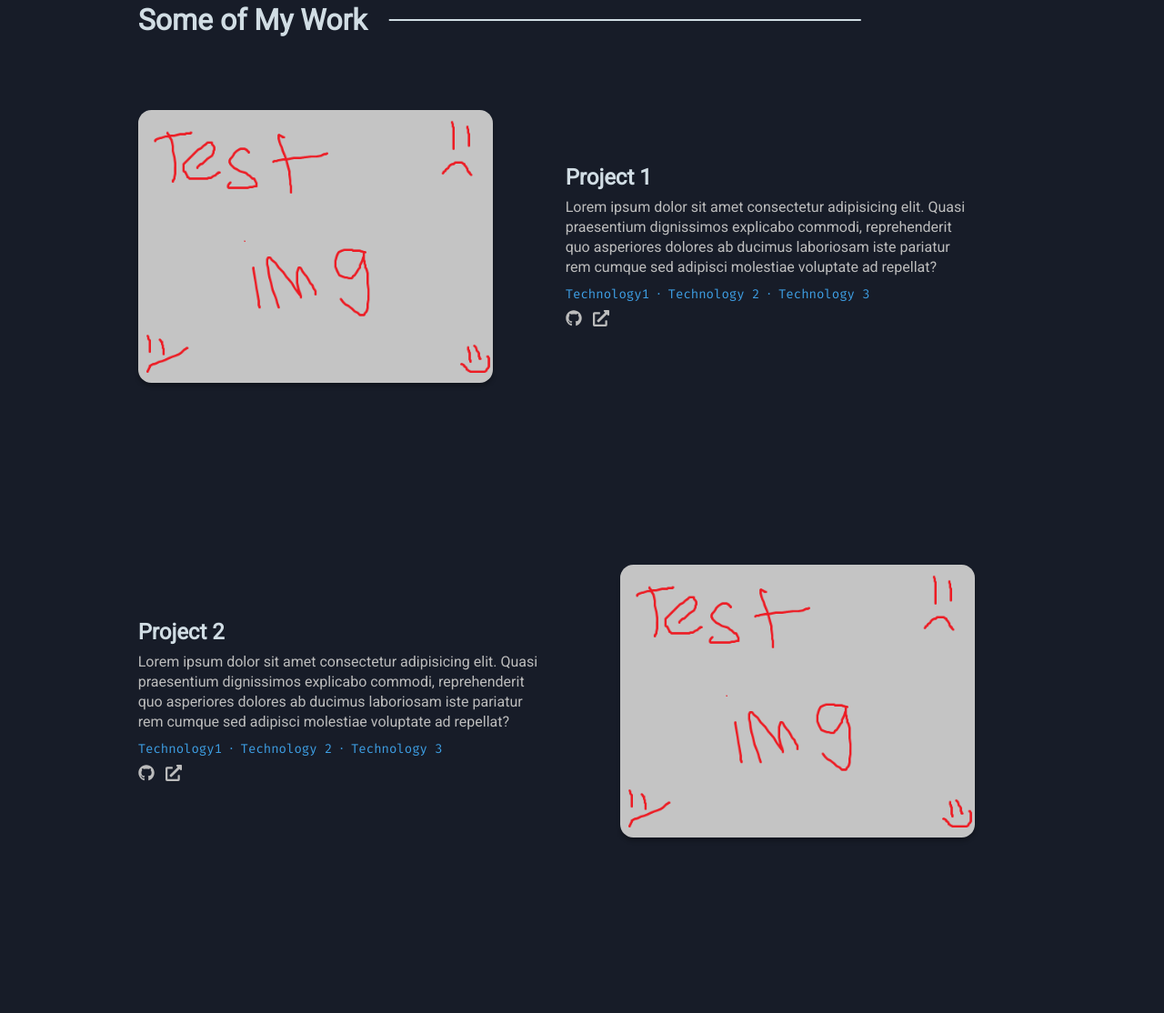
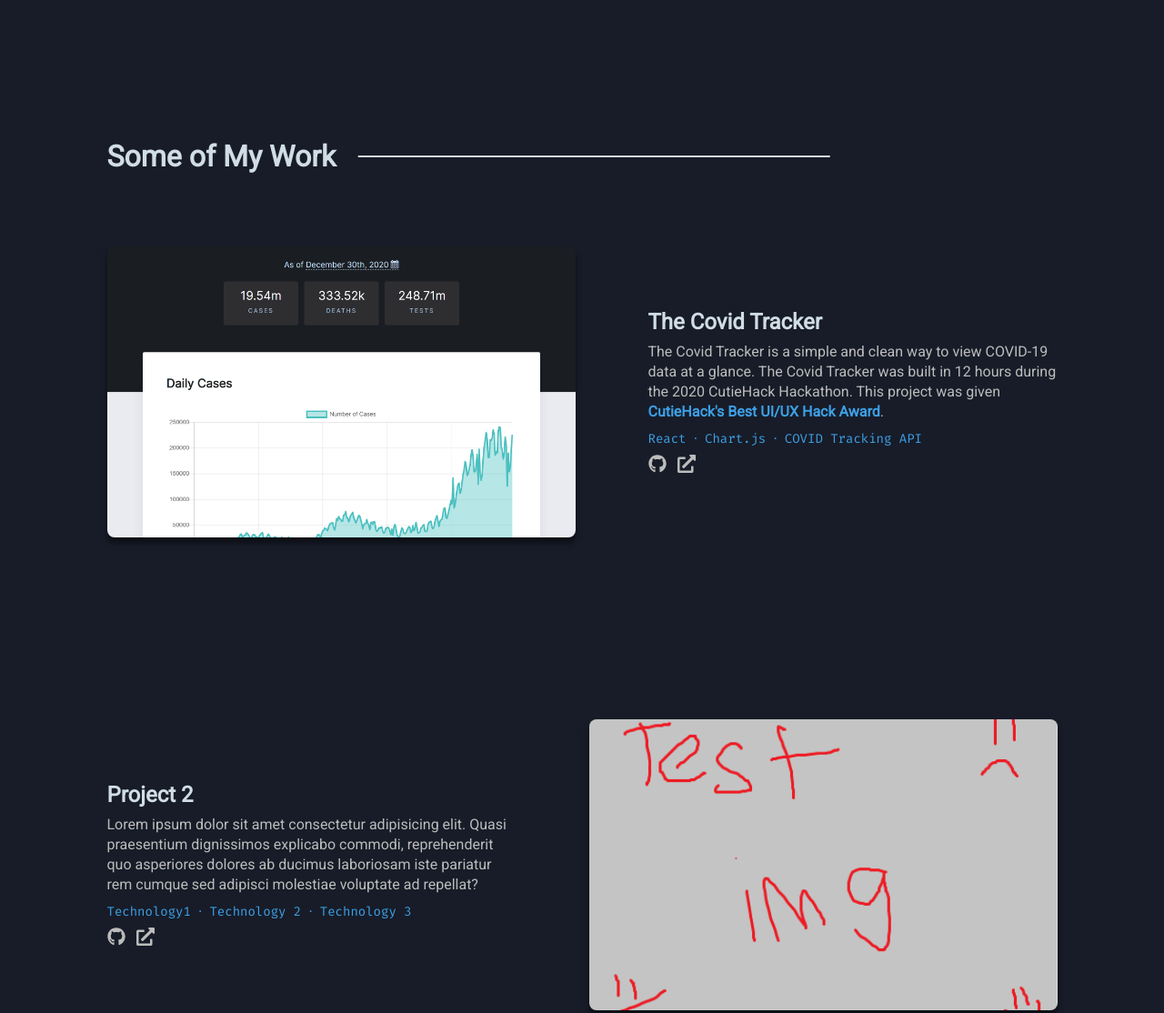
Before and after one commit to sjaga003/react-portfolio, a Gatsby site: page / in a window 1280 px wide. Shown: the part 737-1851 px from the top of the page at 91% size. Built offline with nearby package versions, Linux system fonts and the light colour scheme; Gatsby itself is replaced by a stand-in of ours.

Commit message:
First content pass

```diff
--- a/src/components/GlobalStyles.js
+++ b/src/components/GlobalStyles.js
@@ -13,7 +13,7 @@ const GlobalStyle = createGlobalStyle`
         color: var(--text-color);
         font-family: 'Roboto', sans-serif;
         position:relative;
-  overflow-x:hidden;
+        overflow-x:hidden;
     }
     * {
         padding: 0;
@@ -38,6 +38,10 @@ const GlobalStyle = createGlobalStyle`
         width: 100%;
         height: 100%;
     }
+    .highlight {
+        color: var(--highlight-color);
+        font-weight: 600;
+    }
 
     @media (max-width: 575.98px) { }
 
--- a/src/components/MatrixRow.js
+++ b/src/components/MatrixRow.js
@@ -5,6 +5,19 @@ import { faExternalLinkAlt } from '@fortawesome/free-solid-svg-icons';
 import { faGithub } from '@fortawesome/free-brands-svg-icons';
 import { motion, useAnimation } from 'framer-motion';
 import { useInView } from 'react-intersection-observer';
+
+const blankVariant = {
+  show: {
+    transition: {
+      duration: 0.1,
+    },
+  },
+  hidden: {
+    transition: {
+      duration: 0.1,
+    },
+  },
+};
 
 const MatrixRow = ({ index, project, containerFadeIn, isMobile }) => {
   const controls = useAnimation();
@@ -18,13 +31,15 @@ const MatrixRow = ({ index, project, containerFadeIn, isMobile }) => {
   return (
     <TableRow
       ref={ref}
-      variants={containerFadeIn}
+      variants={blankVariant}
       initial="hidden"
-      whileHover={{
-        backgroundColor: 'rgba(50, 58, 78, 0.6)',
-        transition: { type: 'tween', ease: 'anticipate' },
+      animate={controls}
+      onHoverStart={(event, info) => {
+        event.target.style.backgroundColor = 'rgba(50, 58, 78, 0.6)';
       }}
-      animate={controls}
+      onHoverEnd={(event, info) => {
+        event.target.style.backgroundColor = 'unset';
+      }}
     >
       <YearCell>{project.year}</YearCell>
       <TitleCell>{project.title}</TitleCell>
@@ -71,6 +86,7 @@ const TableRow = styled(motion.tr)`
 const standardCell = styled.td`
   padding: 10px;
   text-align: left;
+  font-size: var(--fs-md);
 `;
 const YearCell = styled(standardCell)``;
 const TitleCell = styled(standardCell)`
@@ -82,7 +98,7 @@ const TechnologyCell = styled(standardCell)`
 `;
 const LinksCell = styled(standardCell)`
   max-width: 30px;
-  width: 70px;
+  /* width: 70px; */
 `;
 
 const Technology = styled.span`
--- a/src/components/Project.js
+++ b/src/components/Project.js
@@ -202,8 +202,8 @@ const ProjectContainer = styled(motion.div)`
 `;
 
 const ProjectImage = styled(motion.img)`
-  box-shadow: 0px 4px 4px rgba(0, 0, 0, 0.25);
-  border-radius: 14.5408px;
+  box-shadow: 0px 6px 6px rgba(0, 0, 0, 0.5);
+  border-radius: 8px;
   object-fit: cover;
   width: inherit;
   height: inherit;
@@ -213,7 +213,7 @@ const ProjectImage = styled(motion.img)`
 
   // Small devices (landscape phones, less than 768px)
   @media (max-width: 767.98px) {
-    filter: contrast(1) brightness(30%);
+    filter: contrast(1) brightness(30%) blur(1px);
   }
 
   // Medium devices (tablets, less than 992px)
@@ -227,9 +227,9 @@ const ProjectImage = styled(motion.img)`
 
 const ImageBackground = styled.div`
   border: var(--highlight-color) 2px solid;
-  width: 380px;
-  height: 290px;
-  border-radius: 14.5408px;
+  width: 510px;
+  height: 310px;
+  border-radius: 8px;
   margin-top: 5px;
   position: absolute;
   z-index: -1;
@@ -252,8 +252,8 @@ const ImageBackground = styled.div`
 
 const ImageContainer = styled(motion.a)`
   display: flexbox;
-  width: 390px;
-  height: 300px;
+  width: 515px;
+  height: 320px;
   @media (max-width: 575.98px) {
     width: 80vw;
     height: 60vh;
@@ -263,6 +263,7 @@ const ImageContainer = styled(motion.a)`
   @media (max-width: 767.98px) {
     width: 80vw;
     height: 75vh;
+    pointer-events: none;
   }
 
   // Medium devices (tablets, less than 992px)
@@ -386,10 +387,10 @@ const IconContainer = styled(motion.a)`
 `;
 
 const ProjectIcon = styled(FontAwesomeIcon)`
-  font-size: var(--fs-md);
+  font-size: var(--fs-lg);
   @media (min-width: 2000px) {
     //Do something like this to increase font sizes for 4k
-    font-size: calc(var(--fs-md) * 1.2);
+    font-size: calc(var(--fs-lg) * 1.2);
   }
 `;
 
--- a/src/components/ProjectMatrix.js
+++ b/src/components/ProjectMatrix.js
@@ -264,7 +264,7 @@ const ProjectMatrix = ({ isModalOpen, setIsModalOpen, isMobile }) => {
         >
           <Content>
             <MatrixHeading>
-              All Pages
+              All Projects
               <Exit
                 onClick={() => {
                   setIsModalOpen(!isModalOpen);
@@ -393,6 +393,7 @@ const TableHeading = styled.th`
   color: var(--heading-color);
   font-weight: 600;
   font-size: var(--fs-lg);
+  max-width: 3px;
 `;
 
 const Content = styled.div`
--- a/src/components/Projects.js
+++ b/src/components/Projects.js
@@ -4,6 +4,7 @@ import defaultImage from '../images/default_project.png';
 import styled from 'styled-components';
 import { motion, useAnimation } from 'framer-motion';
 import { useInView } from 'react-intersection-observer';
+import TheCovidTracker from '../images/the_covid_tracker.png';
 
 const containerFadeIn = {
   show: {
@@ -55,18 +56,30 @@ const buttonHover = {
 
 const list = [
   {
-    title: 'Project 1',
-    description: `Lorem ipsum dolor sit amet consectetur adipisicing elit. Quasi praesentium dignissimos explicabo commodi,
-       reprehenderit quo asperiores dolores ab ducimus laboriosam iste pariatur rem cumque sed adipisci molestiae voluptate ad repellat?`,
-    technology: 'Technology1 ⸱ Technology 2 ⸱ Technology 3',
-    image: defaultImage,
-    github: 'https://www.google.com',
-    live: 'https://www.test.com',
+    title: 'The Covid Tracker',
+    description: (
+      <span>
+        The Covid Tracker is a simple and clean way to view COVID-19 data at a
+        glance. The Covid Tracker was built in 12 hours during the 2020
+        CutieHack Hackathon. This project was given{' '}
+        <span className="highlight">CutieHack's Best UI/UX Hack Award</span>.
+      </span>
+    ),
+    technology: 'React ⸱ Chart.js ⸱ COVID Tracking API',
+    image: TheCovidTracker,
+    github: 'https://github.com/sjaga003/TheCovidTracker',
+    live: 'https://www.suhasjagannath.com/TheCovidTracker/',
   },
   {
     title: 'Project 2',
-    description: `Lorem ipsum dolor sit amet consectetur adipisicing elit. Quasi praesentium dignissimos explicabo commodi,
-      reprehenderit quo asperiores dolores ab ducimus laboriosam iste pariatur rem cumque sed adipisci molestiae voluptate ad repellat?`,
+    description: (
+      <span>
+        Lorem ipsum dolor sit amet consectetur adipisicing elit. Quasi
+        praesentium dignissimos explicabo commodi, reprehenderit quo asperiores
+        dolores ab ducimus laboriosam iste pariatur rem cumque sed adipisci
+        molestiae voluptate ad repellat?
+      </span>
+    ),
     technology: 'Technology1 ⸱ Technology 2 ⸱ Technology 3',
     image: defaultImage,
     github: 'https://www.google.com',
@@ -74,10 +87,16 @@ const list = [
   },
   {
     title: 'Project 3',
-    description: `Lorem ipsum dolor sit amet consectetur adipisicing elit. Quasi praesentium dignissimos explicabo commodi,
-      reprehenderit quo asperiores dolores ab ducimus laboriosam iste pariatur rem cumque sed adipisci molestiae voluptate ad repellat?`,
+    description: (
+      <span>
+        Lorem ipsum dolor sit amet consectetur adipisicing elit. Quasi
+        praesentium dignissimos explicabo commodi, reprehenderit quo asperiores
+        dolores ab ducimus laboriosam iste pariatur rem cumque sed adipisci
+        molestiae voluptate ad repellat?
+      </span>
+    ),
+    technology: 'Technology1 ⸱ Technology 2 ⸱ Technology 3',
     image: defaultImage,
-    technology: 'Technology1 ⸱ Technology 2 ⸱ Technology 3',
     github: 'https://www.google.com',
     live: 'https://www.test.com',
   },
@@ -150,7 +169,7 @@ const ProjectsSection = styled(motion.section)`
   min-height: 100vh;
   display: flex;
   flex-direction: column;
-  padding: 0px 0px 100px 0px;
+  padding: 150px 0px 100px 0px;
   @media (max-width: 575.98px) {
   }
 
@@ -226,7 +245,7 @@ const SeeMoreButton = styled(motion.button)`
   background: none;
   padding: 1rem 1.75rem;
   font-size: var(--fs-sm);
-  font-weight: 500;
+  font-weight: 600;
   align-self: center;
   &:hover {
     cursor: pointer;
--- a/src/components/Skill.js
+++ b/src/components/Skill.js
@@ -4,10 +4,10 @@ import styled from 'styled-components';
 
 const Skill = ({ skill, cardVariant, isMobile }) => {
   return (
-    <SkillContainer>
-      <motion.div whileHover={isMobile ? '' : 'hover'}>
+    <SkillContainer variants={cardVariant}>
+      <motion.div>
         <CardBackground></CardBackground>
-        <SkillBox variants={cardVariant}>
+        <SkillBox variants={cardVariant} whileHover={isMobile ? '' : 'hover'}>
           {skill.external ? (
             <Logo>
               <ImageBox draggable={false} src={skill.logo} alt={skill.name} />
--- a/src/components/Skills.js
+++ b/src/components/Skills.js
@@ -192,10 +192,10 @@ const Skills = ({ isMobile }) => {
 };
 
 const SkillsSection = styled.section`
-  min-height: 100vh;
+  min-height: 90vh;
   display: flex;
   flex-direction: column;
-  padding: 0px 0px 210px 0px;
+  padding: 100px 0px 100px 0px;
   @media (max-width: 575.98px) {
   }
 
```
Also changed, not shown: src/images/the_covid_tracker.png (added).
